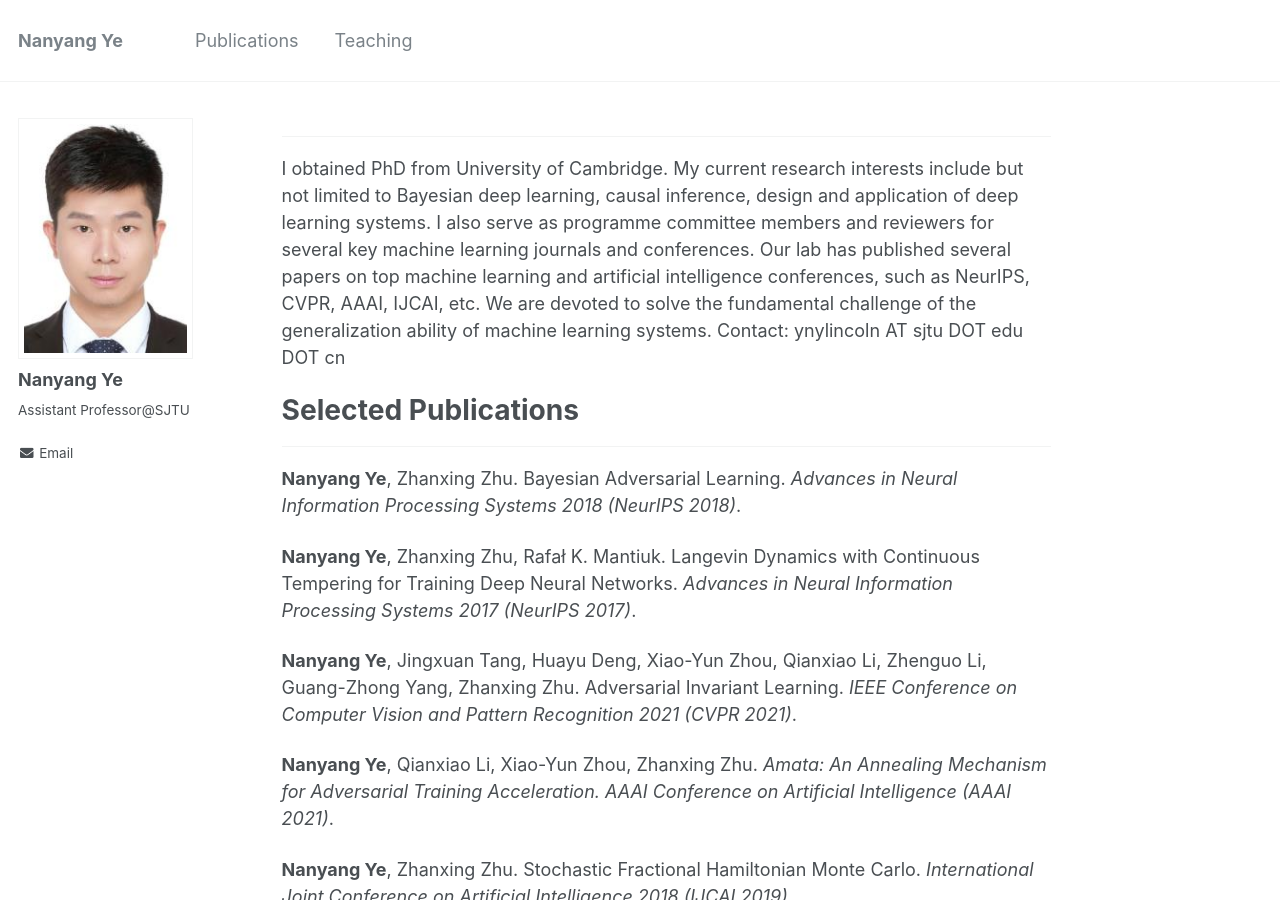
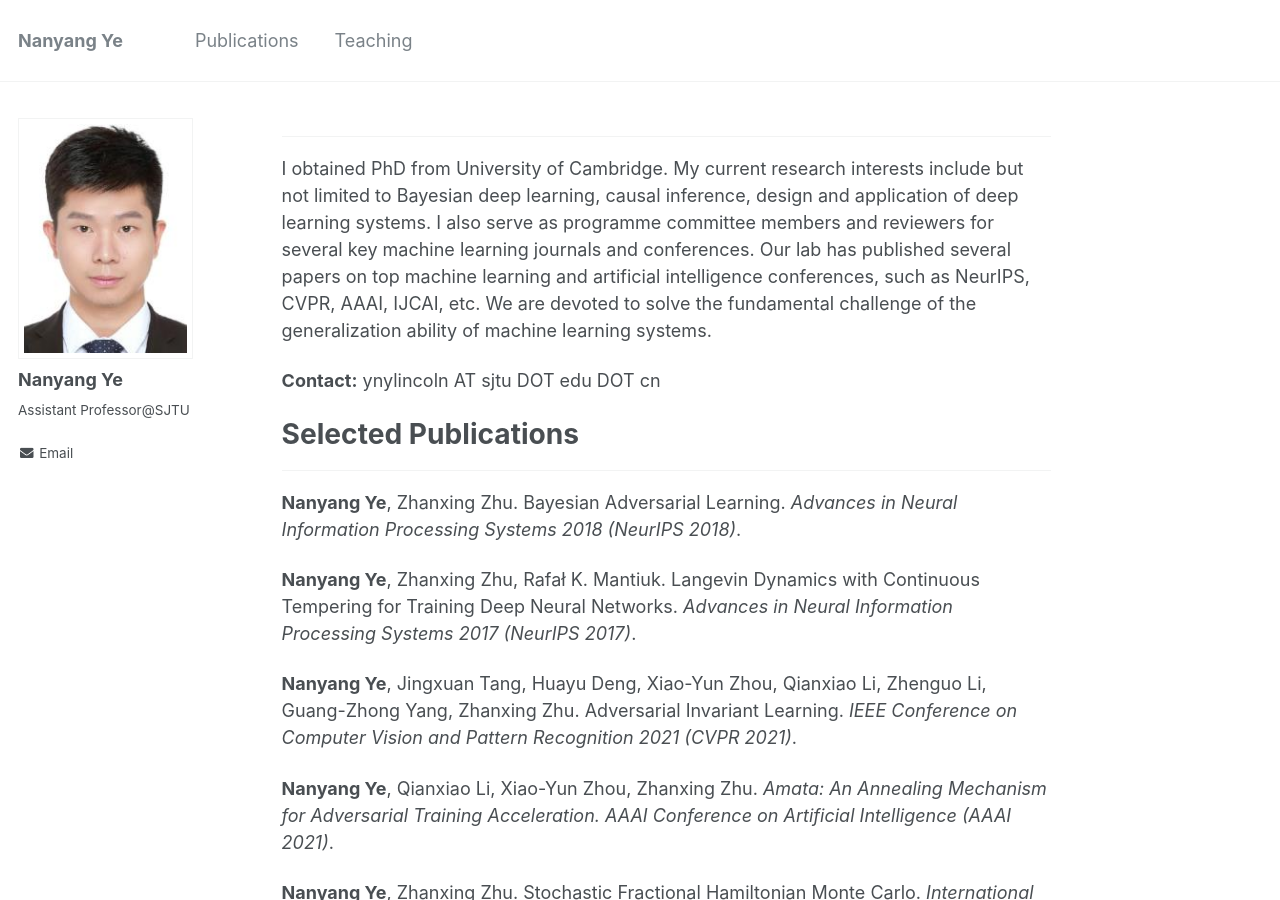
Before and after one commit to ynysjtu/ynysjtu.github.io, a Jekyll site: the page built from _pages/about.md, in a window 1280 px wide and 900 px high. Built offline with Jekyll 4.4.1, drawn with Linux system fonts in a browser that asks for light colours; part of the change alters nothing that is shown.

```diff
--- a/_pages/about.md
+++ b/_pages/about.md
@@ -8,7 +8,8 @@ redirect_from:
 ---
 ------
 I obtained PhD from University of Cambridge. My current research interests include but not limited to Bayesian deep learning, causal inference, design and application of deep learning systems. I also serve as programme committee members and reviewers for several key machine learning journals and conferences. Our lab has published several papers on top machine learning and artificial intelligence conferences, such as NeurIPS, CVPR, AAAI, IJCAI, etc. We are devoted to solve the fundamental challenge of the generalization ability of machine learning systems.
-Contact: ynylincoln AT sjtu DOT edu DOT cn
+
+**Contact:** ynylincoln AT sjtu DOT edu DOT cn
 
 # Selected Publications
 ------
```
